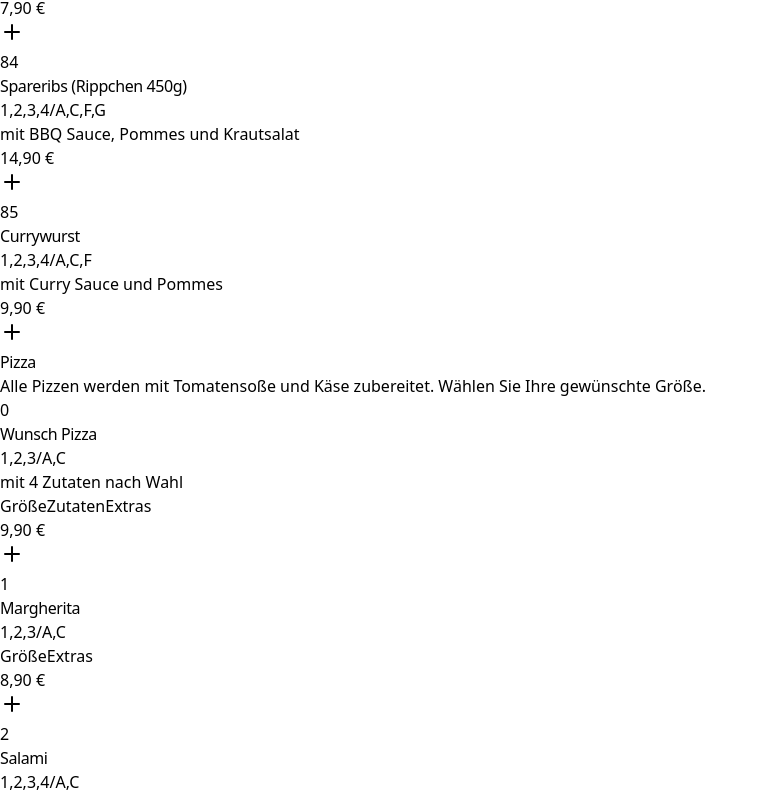
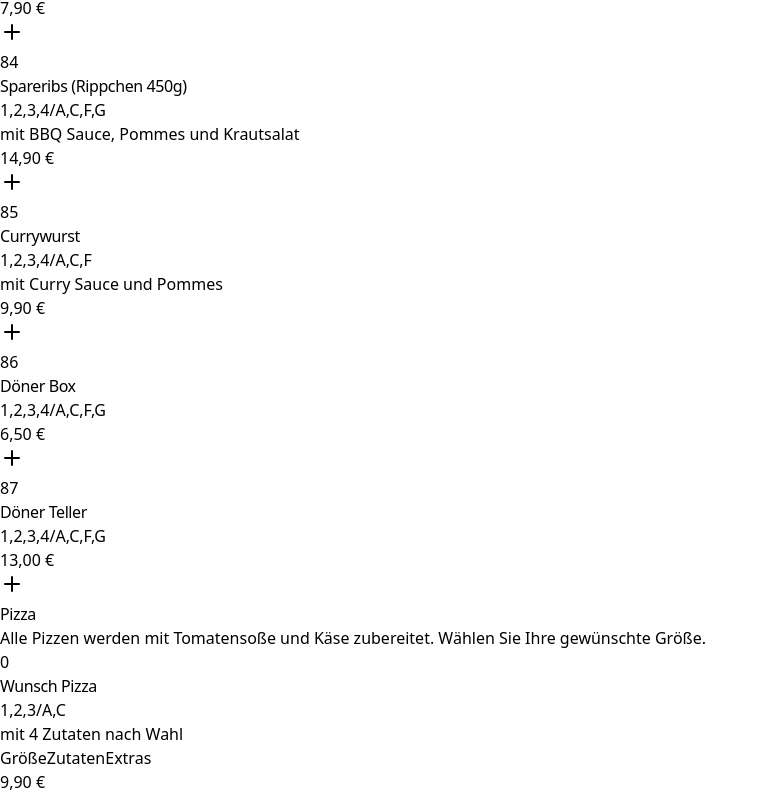
Before and after one commit to ecoezer/foodtaxi, a React (Vite) app: page / in a window 1280 px wide. Shown: the part 2334-3130 px from the top of the page, without its empty margins (0-768 px from the left). Built offline with nearby package versions, Linux system fonts and the light colour scheme.

Commit message:
Add new items to Spezialitäten and update description

```diff
--- a/src/App.tsx
+++ b/src/App.tsx
@@ -472,7 +472,7 @@ function App() {
               {renderMenuSection(
                 MENU_SECTIONS.DOENER,
                 'Spezialitäten',
-                'Alle Dönergerichte werden mit Eisbergsalat, Tomaten, Gurken, Zwiebeln und einer Soße Ihrer Wahl zubereitet.',
+                'Alle Spezialitäten werden mit Eisbergsalat, Tomaten, Gurken, Zwiebeln und einer Soße Ihrer Wahl zubereitet.',
                 donerDishes
               )}
 
--- a/src/data/menuItems.ts
+++ b/src/data/menuItems.ts
@@ -74,7 +74,7 @@ const createBurgerSizes = (basePrice: number) => [
   { name: '250g', price: basePrice + 2.00, description: 'Doppel Patty (+2€)' }
 ];
 
-// Dönergerichte (Updated with new items)
+// Spezialitäten (Updated with new items)
 export const donerDishes: MenuItem[] = [
   {
     id: 80,
@@ -123,6 +123,22 @@ export const donerDishes: MenuItem[] = [
     description: "mit Curry Sauce und Pommes",
     price: 9.90,
     allergens: "1,2,3,4/A,C,F"
+  },
+  {
+    id: 86,
+    number: 86,
+    name: "Döner Box",
+    description: "",
+    price: 6.50,
+    allergens: "1,2,3,4/A,C,F,G"
+  },
+  {
+    id: 87,
+    number: 87,
+    name: "Döner Teller",
+    description: "",
+    price: 13.00,
+    allergens: "1,2,3,4/A,C,F,G"
   }
 ];
 
```
